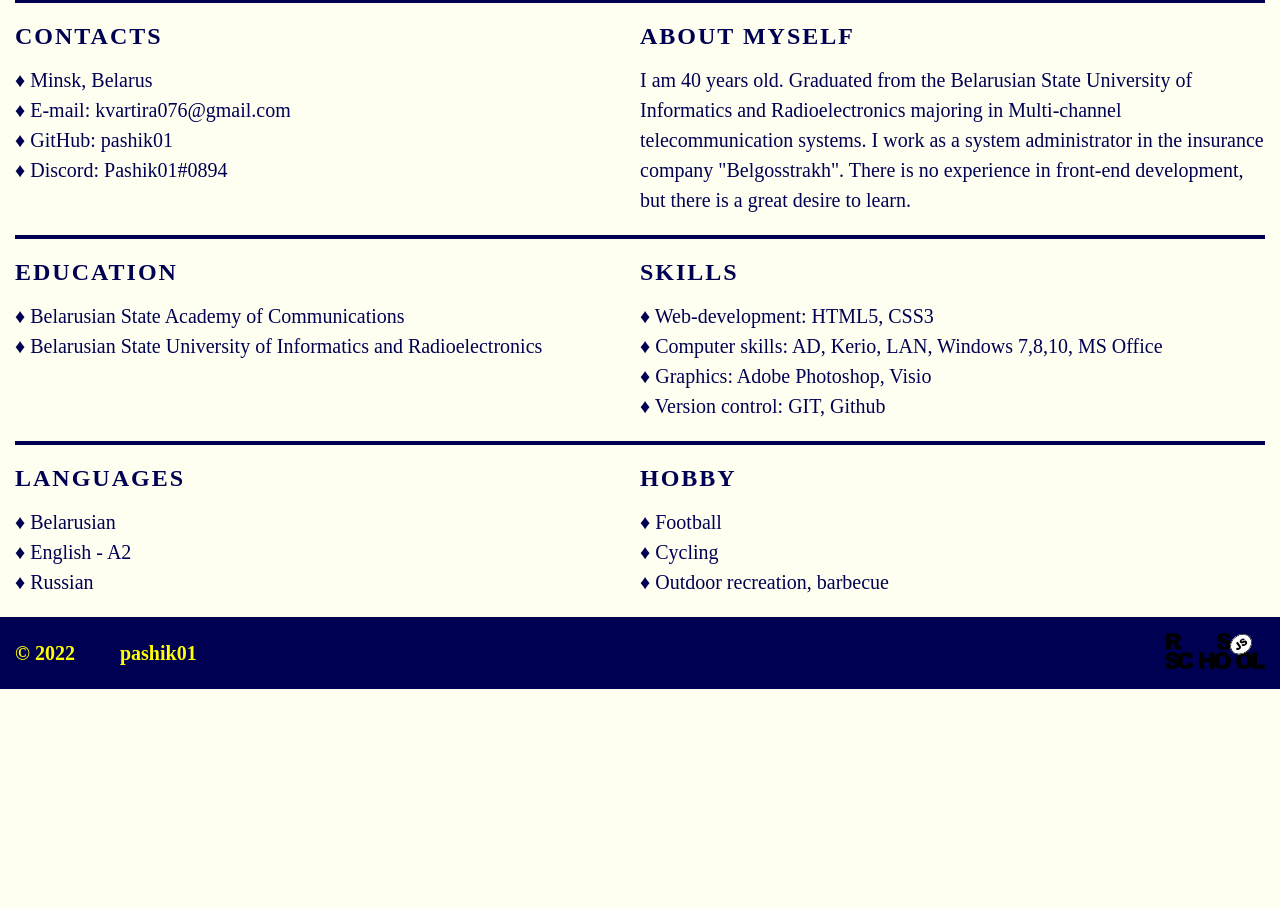
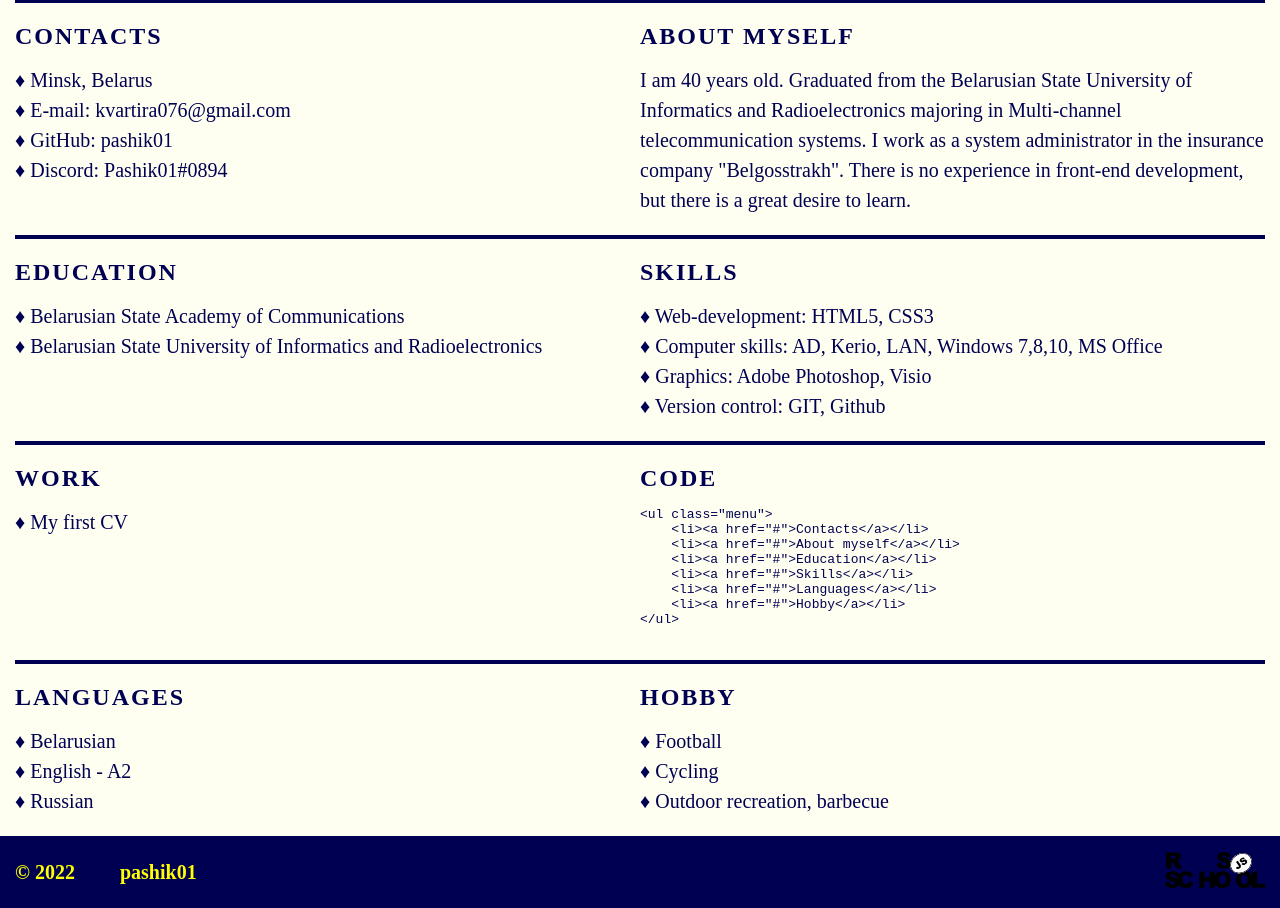
Before and after one commit to pashik01/rsschool-cv, a plain HTML site: page index.html in a window 1280 px wide. Shown: the part 354-1262 px from the top of the page. Before the commit the page ends 1043 px from the top, so only its background shows below. Drawn offline with Linux system fonts and the light colour scheme.

Commit message:
feat: add  sections code and work

```diff
--- a/index.html
+++ b/index.html
@@ -21,6 +21,8 @@
         <li><a href="#about_myself">About myself</a></li>
         <li><a href="#education">Education</a></li>
         <li><a href="#skills">Skills</a></li>
+        <li><a href="#Work">Work</a></li>
+        <li><a href="#code">Code</a></li>
         <li><a href="#languages">Languages</a></li>
         <li><a href="#hobby">Hobby</a></li>
     </ul>
@@ -30,7 +32,7 @@
     <main>
         <div class="container">
             <section class="section_main section_profile">
-               <div><img src="./images/pic1.jpg" alt="Pavel Yakhimovich" class="main_avatar" title="Pavel Yakhimovich"></div>
+               <div><img src="./images/pic1.jpg" alt="Pavel Yakhimovich image" class="main_avatar" title="Pavel Yakhimovich"></div>
                <div>
                 <h1>Pavel Yakhimovich</h1>
                 <p>Junior front-end developer</p>
@@ -74,6 +76,26 @@
                </div>
             </section>
             <section class="section_main section_about">
+                <div id="Work">
+                 <h2>Work</h2>
+                 <ul>
+                     <li>&#9830; <a href="https://pashik01.github.io/rsschool-cv/cv">My first CV</a></li>
+                 </ul>
+                </div>
+                <div id="code">
+                 <h2>Code</h2>
+                 <pre>
+<code>&lt;ul class="menu"&gt;
+    &lt;li&gt;&lt;a href="#">Contacts&lt;/a&gt;&lt;/li&gt;
+    &lt;li&gt;&lt;a href="#">About myself&lt;/a&gt;&lt;/li&gt;
+    &lt;li&gt;&lt;a href="#">Education&lt;/a&gt;&lt;/li&gt;
+    &lt;li&gt;&lt;a href="#">Skills&lt;/a&gt;&lt;/li&gt;
+    &lt;li&gt;&lt;a href="#">Languages&lt;/a&gt;&lt;/li&gt;
+    &lt;li&gt;&lt;a href="#">Hobby&lt;/a&gt;&lt;/li&gt;
+&lt;/ul&gt;</code></pre>
+                </div>
+             </section>
+            <section class="section_main section_about">
                 <div id="languages">
                  <h2>Languages</h2>
                  <ul>
@@ -97,7 +119,7 @@
         <div class="container">
             <div class="footer">
                 <div>&copy; 2022 <a href="https://github.com/pashik01" class="footer_github">pashik01</a></div>
-                <div class="footer_rs_school"><a href="https://rs.school/js/"><img src="images/rs_school_js.svg" alt="rs school"></a></div>
+                <div class="footer_rs_school"><a href="https://rs.school/js/"><img src="./images/rs_school_js.svg" alt="rs school image"></a></div>
             </div>
         </div>
     </footer>
```
